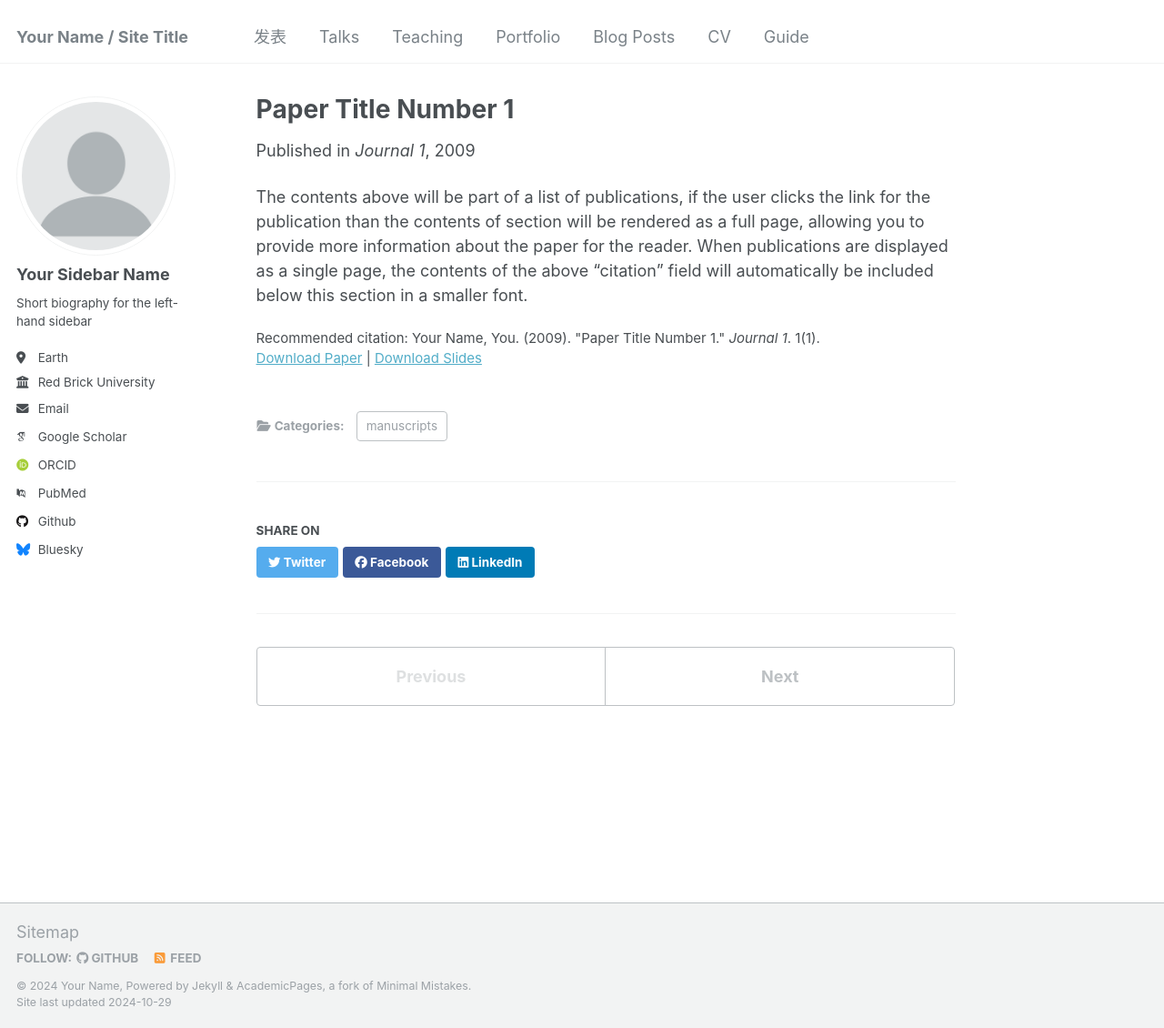
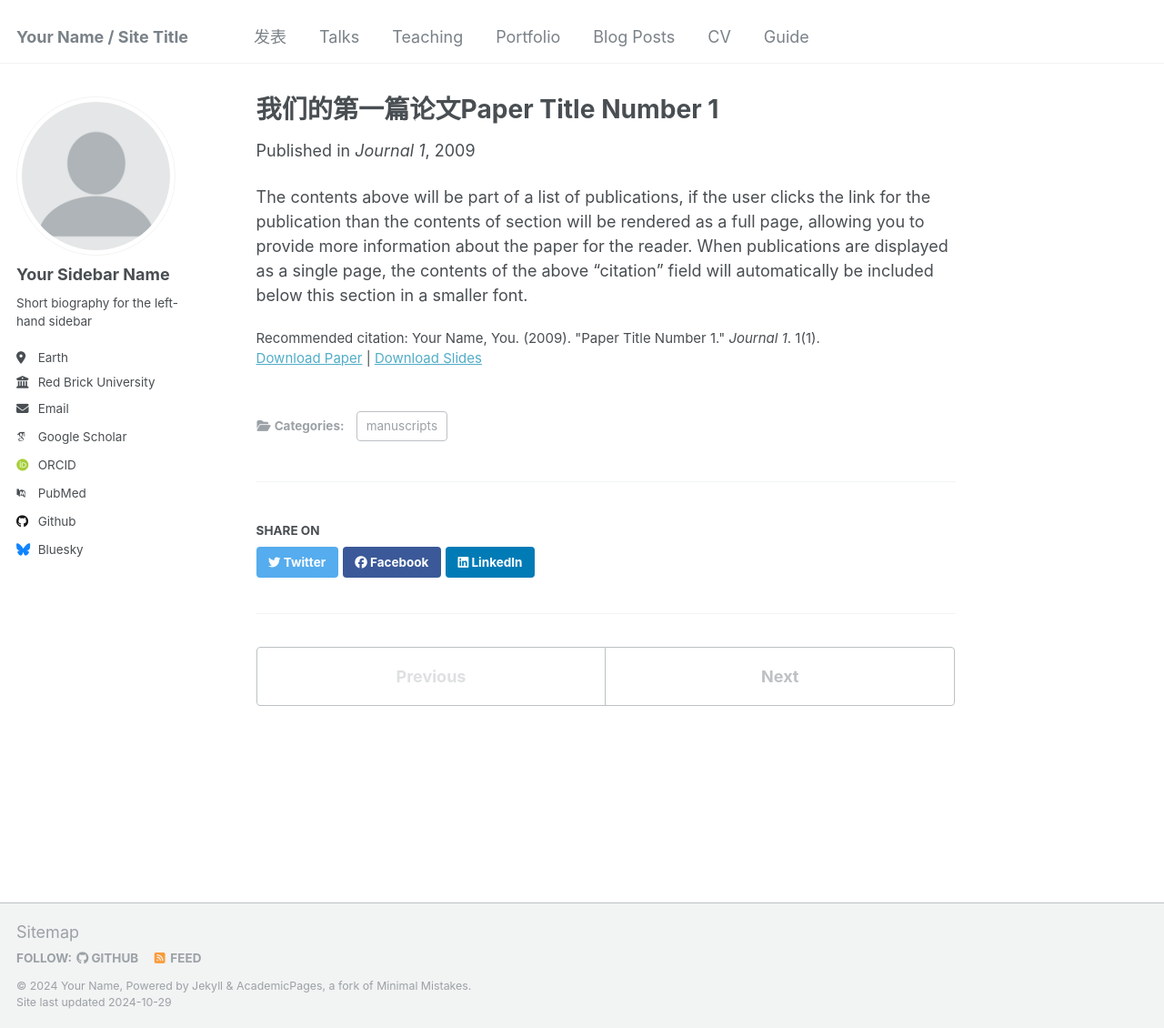
Before and after one commit to shaojiwan/academic.com, a Jekyll site: the page built from _publications/2009-10-01-paper-title-number-1.md, in a window 1280 px wide and 1130 px high. Shown: the whole window at 91% size. Built offline with Jekyll 4.4.1, drawn with Linux system fonts in a browser that asks for light colours; some web fonts are replaced.

Commit message:
Update 2009-10-01-paper-title-number-1.md
change论文编号

```diff
--- a/_publications/2009-10-01-paper-title-number-1.md
+++ b/_publications/2009-10-01-paper-title-number-1.md
@@ -1,5 +1,5 @@
 ---
-title: "Paper Title Number 1"
+title: "我们的第一篇论文Paper Title Number 1"
 collection: publications
 category: manuscripts
 permalink: /publication/2009-10-01-paper-title-number-1
```
